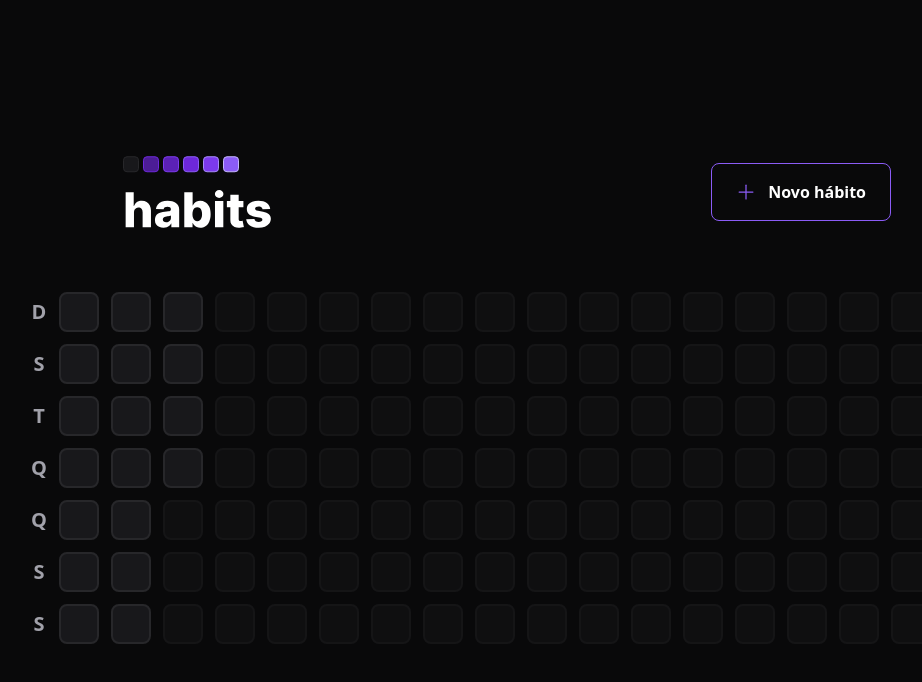
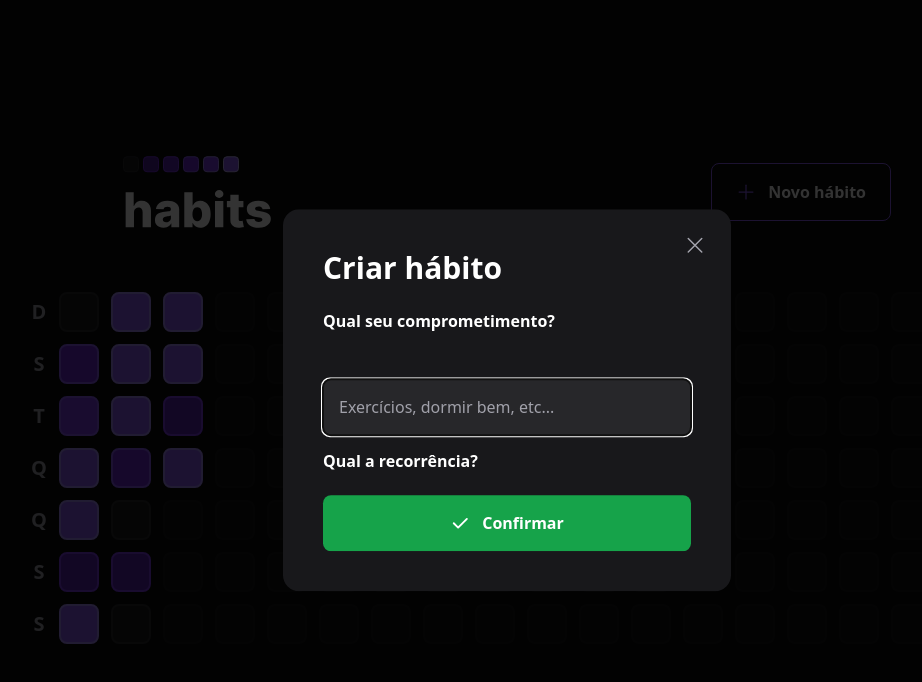
Before and after one commit to BH-Tec/nlw-setup-ignite, a React (Vite) app in the folder web/: page / in a window 1280 px wide. Both pictures are taken after a click on the button "Novo hábito". Shown: the top 682 px of the page, without its empty margins (133-1055 px from the left). Built offline with nearby package versions, Linux system fonts and the light colour scheme.

Commit message:
➕ build: update app web (aula 3)

```diff
--- a/web/package.json
+++ b/web/package.json
@@ -9,6 +9,9 @@
     "preview": "vite preview"
   },
   "dependencies": {
+    "@radix-ui/react-dialog": "^1.0.2",
+    "@radix-ui/react-popover": "^1.0.3",
+    "clsx": "^1.2.1",
     "dayjs": "^1.11.7",
     "phosphor-react": "^1.4.1",
     "react": "^18.2.0",
--- a/web/src/components/HabitDay.tsx
+++ b/web/src/components/HabitDay.tsx
@@ -1,9 +1,39 @@
-// interface HabitDayProps {
-//   completed: number
-// }
+import * as Popover from '@radix-ui/react-popover';
+import clsx from 'clsx'
 
-export function HabitDay() {
+import { ProgressBar } from './ProgressBar';
+
+interface HabitDayProps {
+  completed: number
+  amount: number
+}
+
+export function HabitDay(props: HabitDayProps) {
+  const completedPercentual = Math.round((props.completed / props.amount) * 100)
+
   return(
-    <div className="w-10 h-10 bg-zinc-900 border-2 border-zinc-800 rounded-lg"></div>
+    <Popover.Root>
+      <Popover.Trigger
+        className={clsx('w-10 h-10 border-2 rounded-lg', {
+          'bg-zinc-900 border-zinc-800' : completedPercentual === 0,
+          'bg-violet-900 border-violet-700' : completedPercentual > 0 && completedPercentual < 20,
+          'bg-violet-800 border-violet-600' : completedPercentual >= 20 && completedPercentual < 40,
+          'bg-violet-700 border-violet-500' : completedPercentual >= 40 && completedPercentual < 60,
+          'bg-violet-600 border-violet-500' : completedPercentual >= 60 && completedPercentual < 80,
+          'bg-violet-500 border-violet-400' : completedPercentual >= 80,
+        })}
+      />
+
+      <Popover.Portal>
+        <Popover.Content className='min-w-[320px] p-6 rounded-2xl bg-zinc-900 flex flex-col'>
+          <span className='font-semibold text-zinc-400'>quinta-feira</span>
+          <span className='mt-1 font-extrabold leading-tight text-xl'>19/01</span>
+
+          <ProgressBar progress={completedPercentual} />
+
+          <Popover.Arrow height={8} width={16} className='fill-zinc-900'/>
+        </Popover.Content>
+      </Popover.Portal>
+    </Popover.Root>
   )
 }
--- a/web/src/components/Header.tsx
+++ b/web/src/components/Header.tsx
@@ -1,18 +1,39 @@
-import { Plus } from 'phosphor-react'
+import { useState } from 'react'
+import { Plus, X } from 'phosphor-react'
+import * as Dialog from '@radix-ui/react-dialog';
+
 import logoImage from '../assets/logo.svg'
+import { NewHabitForm } from './NewHabitForm';
 
 export function Header() {
   return(
     <div className='w-full max-w-3xl mx-auto flex items-center justify-between'>
           <img src={logoImage} alt="Habits" />
 
-          <button
-            type="button"
-            className='border border-violet-500 font-semibold rounded-lg px-6 py-4 flex items-center gap-3 hover:border-violet-300'
-          >
-            <Plus size={20} className="text-violet-500"/>
-            Novo hábito
-          </button>
+          <Dialog.Root>
+            <Dialog.Trigger
+              type="button"
+              className='border border-violet-500 font-semibold rounded-lg px-6 py-4 flex items-center gap-3 hover:border-violet-300'
+            >
+              <Plus size={20} className="text-violet-500"/>
+              Novo hábito
+            </Dialog.Trigger>
+
+            <Dialog.Portal>
+              <Dialog.Overlay className='w-screen h-screen bg-black/80 fixed inset-0'/>
+
+              <Dialog.Content className='absolute p-10 bg-zinc-900 rounded-2xl w-full max-w-md top-1/2 left-1/2 -translate-x-1/2 -translate-y-1/2'>
+                <Dialog.Close className='absolute right-6 top-6 text-zinc-400 hover:text-zinc-200'>
+                  <X size={24} aria-label="Fechar"/>
+                </Dialog.Close>
+                <Dialog.Title className='text-3xl leading-tight font-extrabold'>
+                  Criar hábito
+                </Dialog.Title>
+                <NewHabitForm />
+              </Dialog.Content>
+
+            </Dialog.Portal>
+          </Dialog.Root>
         </div>
   )
 }
--- /dev/null
+++ b/web/src/components/NewHabitForm.tsx
@@ -0,0 +1,31 @@
+import { Check } from "phosphor-react";
+
+export function NewHabitForm() {
+  return(
+    <form className="w-full flex flex-col mt-6">
+      <label htmlFor="title" className="font-semibold leading-tight">
+        Qual seu comprometimento?
+      </label>
+
+      <input
+        type="text"
+        id="title"
+        placeholder="Exercícios, dormir bem, etc..."
+        className="p-4 rounded-lg mt-12 bg-zinc-800 text-white placeholder:text-zinc-400"
+        autoFocus
+      />
+
+      <label htmlFor="" className="font-semibold leading-tight mt-4">
+        Qual a recorrência?
+      </label>
+
+      <button
+        type="submit"
+        className="mt-6 rounded-lg p-4 gap-3 flex items-center justify-center font-semibold bg-green-600 hover:bg-green-500"
+      >
+        <Check size={20} weight="bold"/>
+        Confirmar
+      </button>
+    </form>
+  )
+}
--- /dev/null
+++ b/web/src/components/ProgressBar.tsx
@@ -0,0 +1,17 @@
+interface ProgressBarProps {
+  progress: number
+}
+
+export function ProgressBar(props: ProgressBarProps) {
+  return(
+    <div className='h-3 rounded-xl bg-zinc-700 w-full mt-4'>
+      <div
+        role="progressbar"
+        aria-label='Progresso de hábitos completados neste dia'
+        aria-aria-valuenow={props.progress}
+        className='h-3 rounded-xl bg-violet-600'
+        style={{ width: `${props.progress }%`}}
+      />
+    </div>
+  )
+}
--- a/web/src/components/SummaryTable.tsx
+++ b/web/src/components/SummaryTable.tsx
@@ -25,7 +25,13 @@
 
       <div className="grid grid-rows-7 grid-flow-col gap-3">
         {summaryDates.map(date => {
-          return(<HabitDay key={date.toString()} />)
+          return (
+            <HabitDay
+              key={date.toString()}
+              amount={5}
+              completed={Math.round(Math.random() * 5)}
+            />
+          )
         })}
 
         {amountOfDaysToFill > 0 && Array.from({length: amountOfDaysToFill}).map((_, i) => {
```
Also changed, not shown: 1 other file (tests, documents, lock files or other folders).
